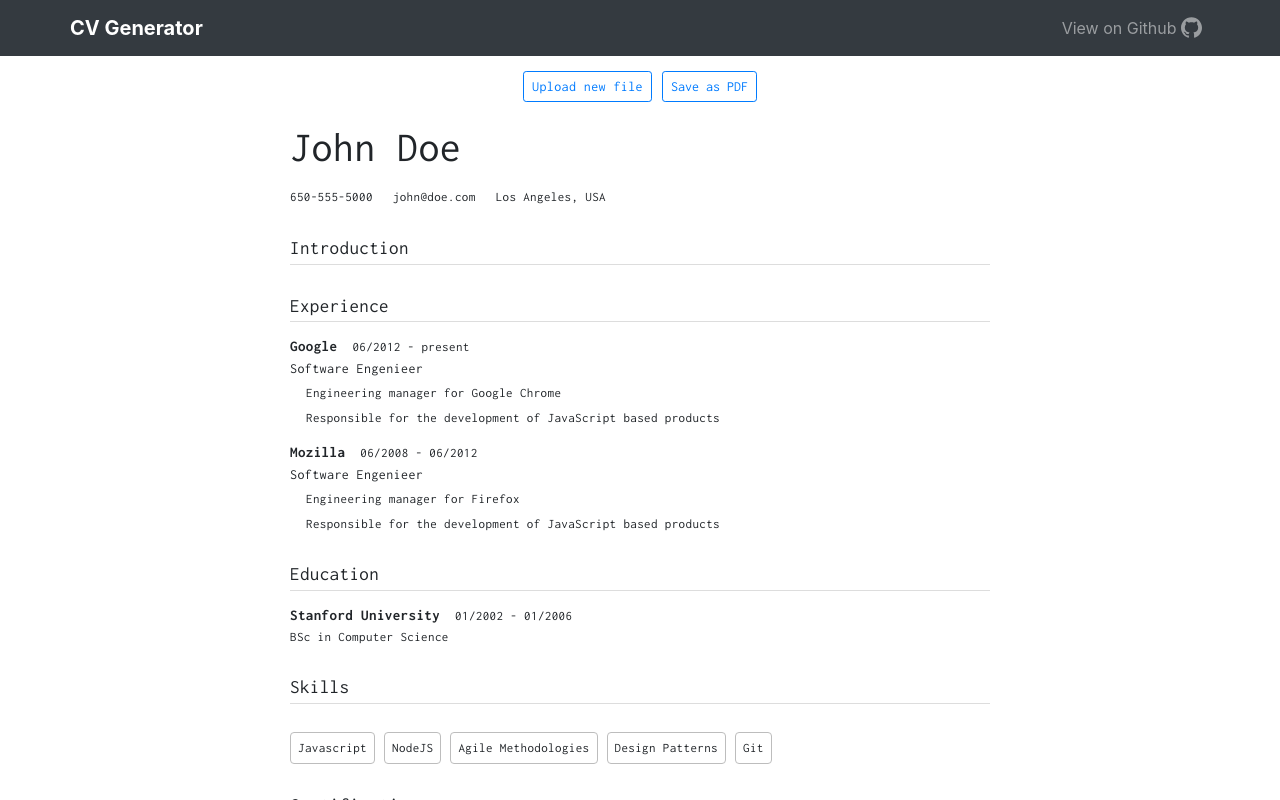
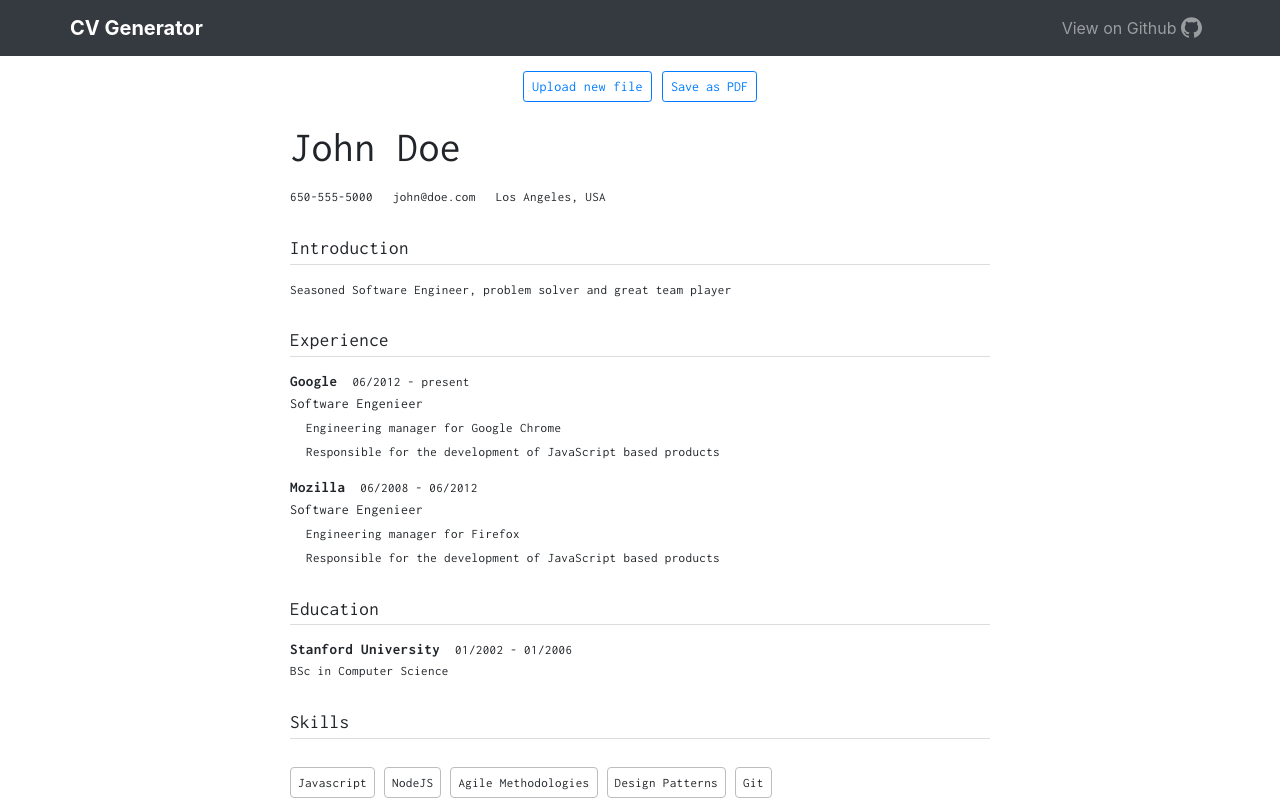
Before and after one commit to rbika/json-cv-generator, an Angular app: page / in a window 1280 px wide. Both pictures are taken after a click on the element "Click here to see an example". Shown: the top 800 px of the page. Built offline with nearby package versions, Linux system fonts and the light colour scheme.

Commit message:
Fix introduction section

```diff
--- a/src/app/cv/cv.component.html
+++ b/src/app/cv/cv.component.html
@@ -24,12 +24,13 @@
                     {{ data.basics.address }}
                 </div>
             </div>
+
             <div class="content">
                 <!-- Introduction -->
                 <div
                     id="introduction-section"
                     class="section"
-                    ng-if="data.introduction"
+                    *ngIf="data.introduction"
                 >
                     <h1 class="section__title">Introduction</h1>
                     <div
@@ -39,6 +40,7 @@
                         <p class="subsection__area">{{ item }}</p>
                     </div>
                 </div>
+
                 <!-- Work experience -->
                 <div id="experience-section" class="section">
                     <h1 class="section__title">
--- a/src/assets/cv.json
+++ b/src/assets/cv.json
@@ -6,6 +6,7 @@
         "phone": "(555-5555)",
         "address": "(Your address)"
     },
+    "introduction": ["Introduction Text"],
     "experience": {
         "sectionName": "Experience",
         "items": [
--- a/src/assets/example.json
+++ b/src/assets/example.json
@@ -6,6 +6,9 @@
         "phone": "650-555-5000",
         "address": "Los Angeles, USA"
     },
+    "introduction": [
+        "Seasoned Software Engineer, problem solver and great team player"
+    ],
     "experience": {
         "sectionName": "Experience",
         "items": [
```
Lines whose indentation alone changed are shown as unchanged.
